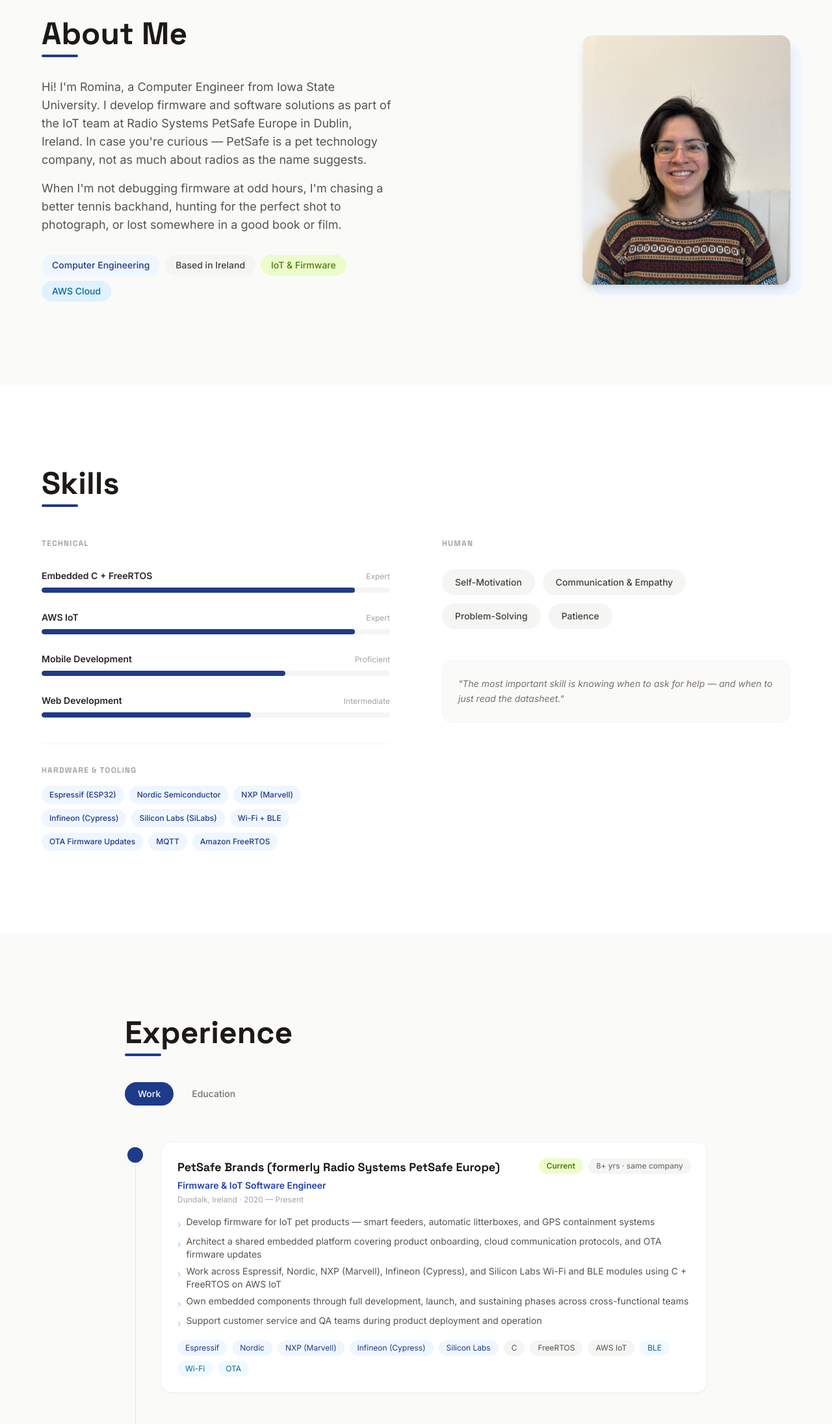
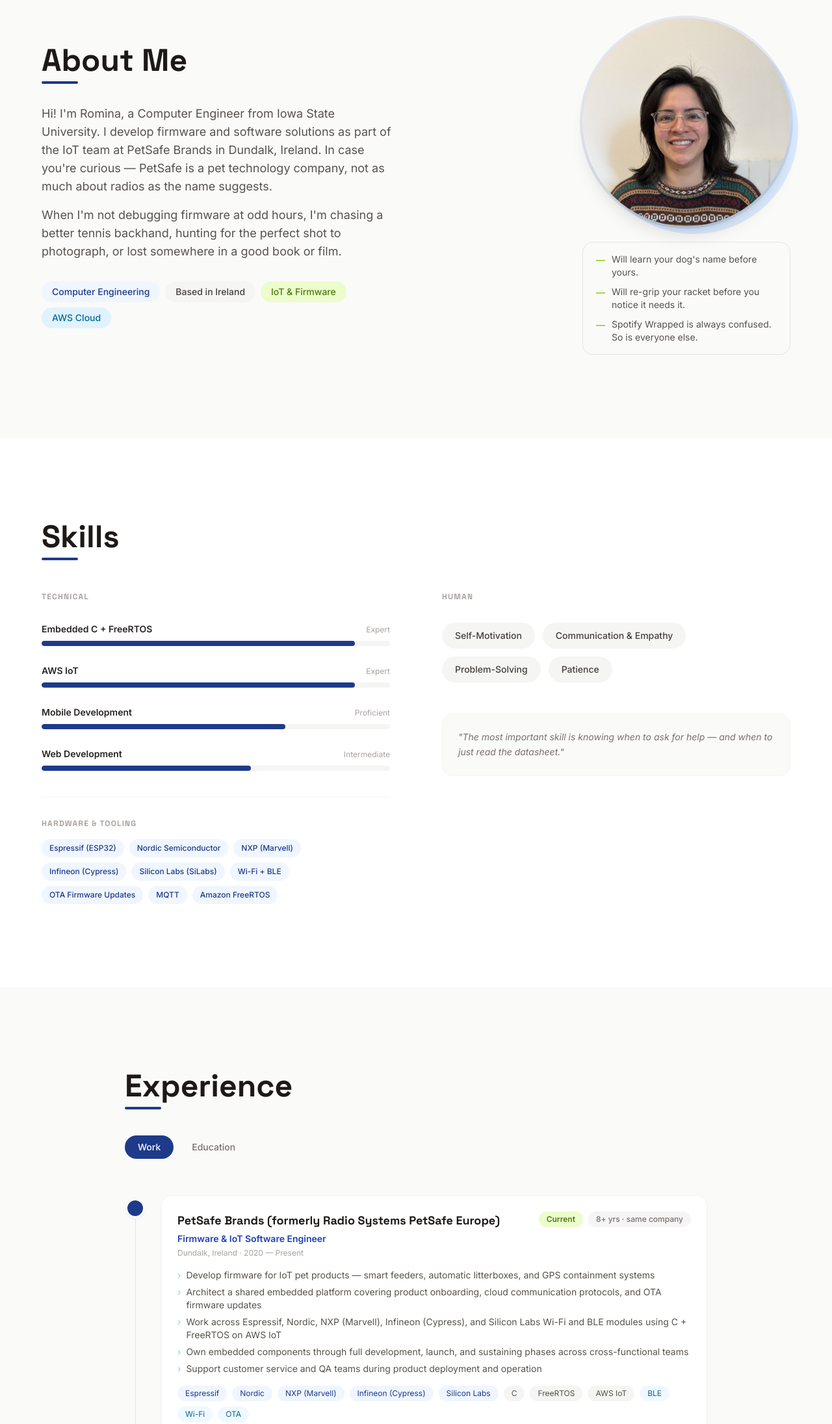
Before and after one commit to rrivaden03/rrivaden03.github.io, an Astro site: page / in a window 1280 px wide. Shown: the part 900-3091 px from the top of the page at 65% size. Built offline with nearby package versions, Linux system fonts and the light colour scheme; Astro itself is replaced by a stand-in of ours.

Commit message:
Add personal facts card, circular photo, fix bullet alignment, mobile tweaks

```diff
--- a/src/components/About.astro
+++ b/src/components/About.astro
@@ -30,17 +30,29 @@ import { site } from '../data/content';
     </div>
 
     <!-- Photo -->
-    <div class="reveal reveal-delay-2 flex justify-center md:justify-end">
+    <div class="reveal reveal-delay-2 flex flex-col items-center md:items-end gap-6">
       <div class="relative">
-        <!-- Offset decorative square -->
-        <div class="absolute -bottom-4 -right-4 w-full h-full rounded-2xl bg-blue-50"></div>
-        <div class="relative w-72 h-80 md:w-80 md:h-96 rounded-2xl overflow-hidden bg-stone-200 shadow-lg">
+        <!-- Offset decorative circle -->
+        <div class="absolute -bottom-3 -right-3 w-full h-full rounded-full bg-blue-100"></div>
+        <!-- Navy ring -->
+        <div class="absolute inset-0 rounded-full ring-4 ring-blue-900/10 z-10 pointer-events-none"></div>
+        <div class="relative w-64 h-64 sm:w-72 sm:h-72 md:w-80 md:h-80 rounded-full overflow-hidden bg-stone-200 shadow-xl">
           <img
             src="/profile.jpg"
             alt="Romina Rivadeneira"
-            class="w-full h-full object-cover object-top"
+            class="w-full h-full object-cover object-[50%_20%]"
           />
         </div>
+      </div>
+
+      <!-- Personal facts card -->
+      <div class="w-64 sm:w-72 md:w-80 bg-stone-50 border border-stone-200 rounded-2xl px-5 py-4 space-y-2.5">
+        {site.personalFacts.map(fact => (
+          <p class="font-body text-sm text-stone-600 flex gap-2.5 items-start">
+            <span class="text-lime-500 font-bold shrink-0 mt-px">—</span>
+            <span>{fact}</span>
+          </p>
+        ))}
       </div>
     </div>
 
--- a/src/components/Experience.astro
+++ b/src/components/Experience.astro
@@ -31,7 +31,7 @@ import { site } from '../data/content';
         <div class="absolute left-4 top-2 bottom-0 w-px bg-stone-200"></div>
 
         {site.experience.map((job, i) => (
-          <div class={`relative pl-14 ${i < site.experience.length - 1 ? 'pb-14' : ''}`}>
+          <div class={`relative pl-10 sm:pl-14 ${i < site.experience.length - 1 ? 'pb-14' : ''}`}>
             <!-- Timeline dot -->
             <div class={`absolute left-0 top-1 w-8 h-8 rounded-full flex items-center justify-center shadow-sm border-4 border-stone-50 ${job.current ? 'bg-blue-900' : 'bg-stone-300'}`}></div>
 
@@ -52,8 +52,8 @@ import { site } from '../data/content';
 
               <ul class="space-y-1.5 mb-4">
                 {job.bullets.map(b => (
-                  <li class="font-body text-sm text-stone-600 flex gap-2">
-                    <span class="text-blue-300 mt-1 shrink-0">›</span>
+                  <li class="font-body text-sm text-stone-600 flex gap-2 items-baseline">
+                    <span class="text-blue-300 shrink-0">›</span>
                     <span>{b}</span>
                   </li>
                 ))}
@@ -82,7 +82,7 @@ import { site } from '../data/content';
         <div class="absolute left-4 top-2 bottom-0 w-px bg-stone-200"></div>
 
         {site.education.map(edu => (
-          <div class="relative pl-14">
+          <div class="relative pl-10 sm:pl-14">
             <div class="absolute left-0 top-1 w-8 h-8 rounded-full bg-lime-400 flex items-center justify-center shadow-sm border-4 border-stone-50"></div>
 
             <div class="bg-white border border-stone-100 rounded-2xl p-6 shadow-sm">
@@ -91,8 +91,8 @@ import { site } from '../data/content';
               <p class="font-body text-stone-400 text-xs mb-4">{edu.location} · {edu.period}</p>
               <ul class="space-y-1.5">
                 {edu.bullets.map(b => (
-                  <li class="font-body text-sm text-stone-600 flex gap-2">
-                    <span class="text-lime-400 mt-1 shrink-0">›</span>
+                  <li class="font-body text-sm text-stone-600 flex gap-2 items-baseline">
+                    <span class="text-lime-400 shrink-0">›</span>
                     <span>{b}</span>
                   </li>
                 ))}
--- a/src/data/content.ts
+++ b/src/data/content.ts
@@ -14,7 +14,7 @@ export const site = {
   },
 
   about: [
-    "Hi! I'm Romina, a Computer Engineer from Iowa State University. I develop firmware and software solutions as part of the IoT team at Radio Systems PetSafe Europe in Dublin, Ireland. In case you're curious — PetSafe is a pet technology company, not as much about radios as the name suggests.",
+    "Hi! I'm Romina, a Computer Engineer from Iowa State University. I develop firmware and software solutions as part of the IoT team at PetSafe Brands in Dundalk, Ireland. In case you're curious — PetSafe is a pet technology company, not as much about radios as the name suggests.",
     "When I'm not debugging firmware at odd hours, I'm chasing a better tennis backhand, hunting for the perfect shot to photograph, or lost somewhere in a good book or film.",
   ],
 
@@ -103,6 +103,12 @@ export const site = {
     { name: 'Sushi', color: 'bg-yellow-300 text-stone-900', blurb: 'A deep and important passion.' },
   ],
 
+  personalFacts: [
+    'Will learn your dog\'s name before yours.',
+    'Will re-grip your racket before you notice it needs it.',
+    'Spotify Wrapped is always confused. So is everyone else.',
+  ],
+
   now: {
     reading: { title: 'The Anniversary', author: 'Alex Finlay', genre: 'Thriller', take: "Halfway in and already can't trust anyone." },
     watching: { title: 'Backrooms', type: 'Film', genre: 'Horror', take: 'Went twice. Still thinking about it.' },
```
